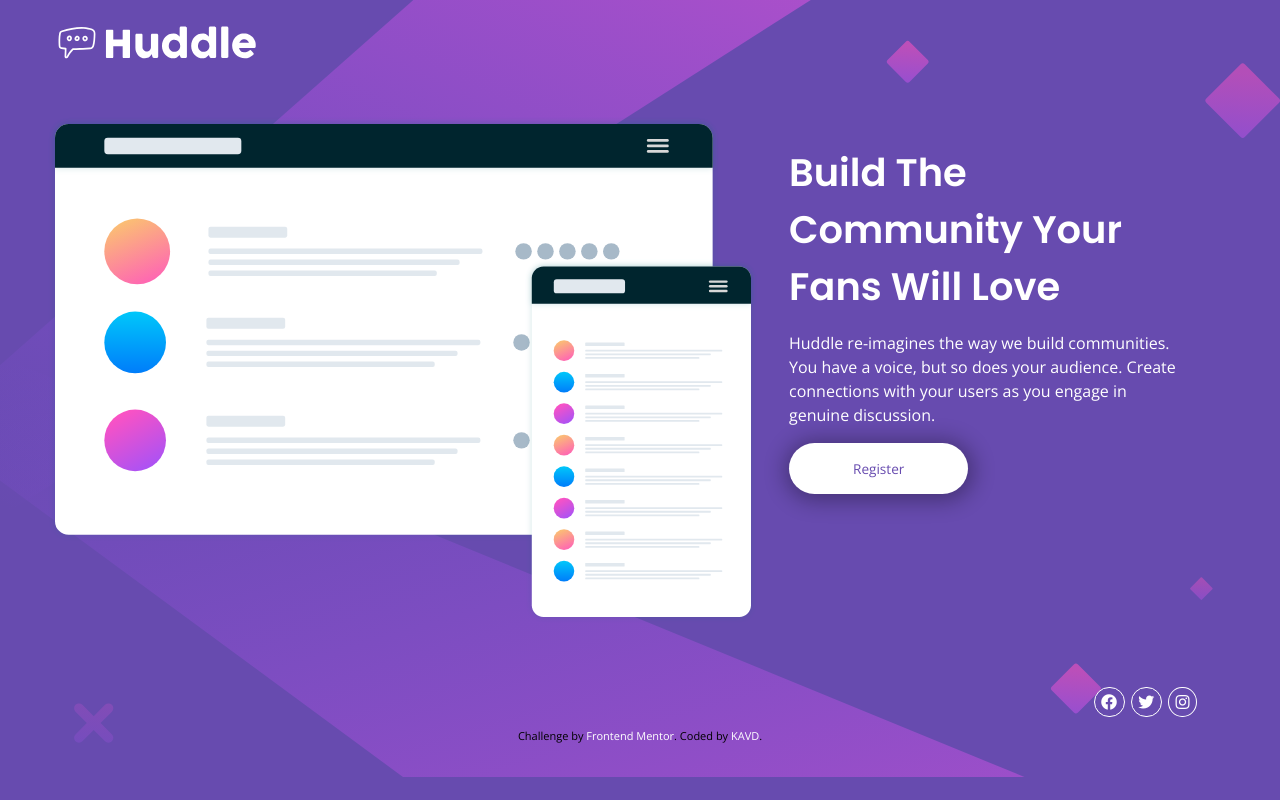
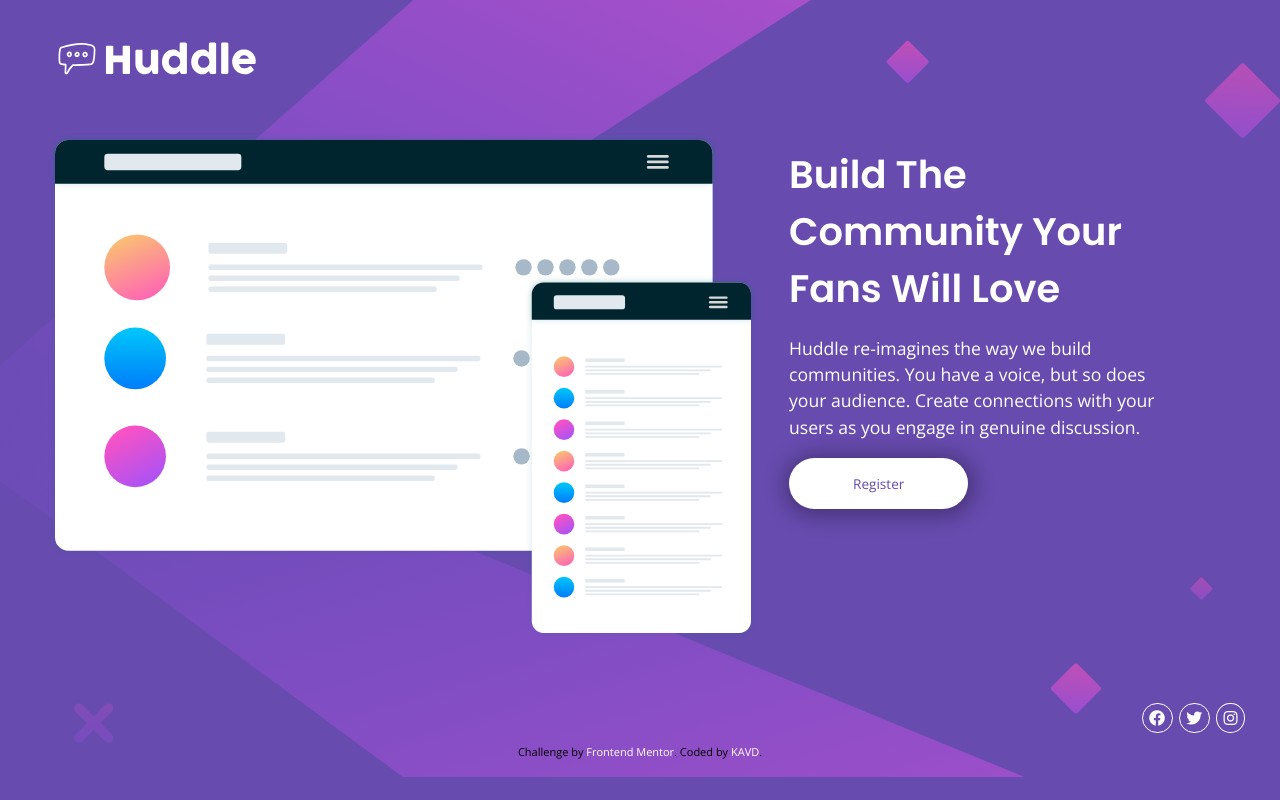
Before and after one commit to karviesays/huddle-lp-revamp, a plain HTML site: page index.html in a window 1280 px wide. Drawn offline with nearby package versions, Linux system fonts and the light colour scheme.

Commit message:
commit on main

```diff
--- a/style.css
+++ b/style.css
@@ -106,6 +106,7 @@ a {
 
 
 .social-links {
+    display: block;
     text-decoration: none;
     color: #fff;
     border: 1px solid #fff;
@@ -133,7 +134,9 @@ a {
         max-width: 1440px;
         flex-flow: row nowrap;
     }
+
     .header-img-grp {
+        padding-top: 2rem;
         padding-left: 3rem;
     }
     .logo {
@@ -154,6 +157,10 @@ a {
         padding-left: 1rem;
         flex-basis: 80%;
     }
+
+    .hero-inner p {
+        font-size: 1.1rem;
+    }
     .title {
         font-size: 3vw;
     }
@@ -161,9 +168,9 @@ a {
     .btn-reg {
         padding: 1rem 4rem;
     }
-.social {
-    display: flex;
-    justify-content: end;
-    margin-right: 5rem;
+    .social {
+        display: flex;
+        justify-content: end;
+        margin-right: 2rem;
+    }
 }
-}
```
